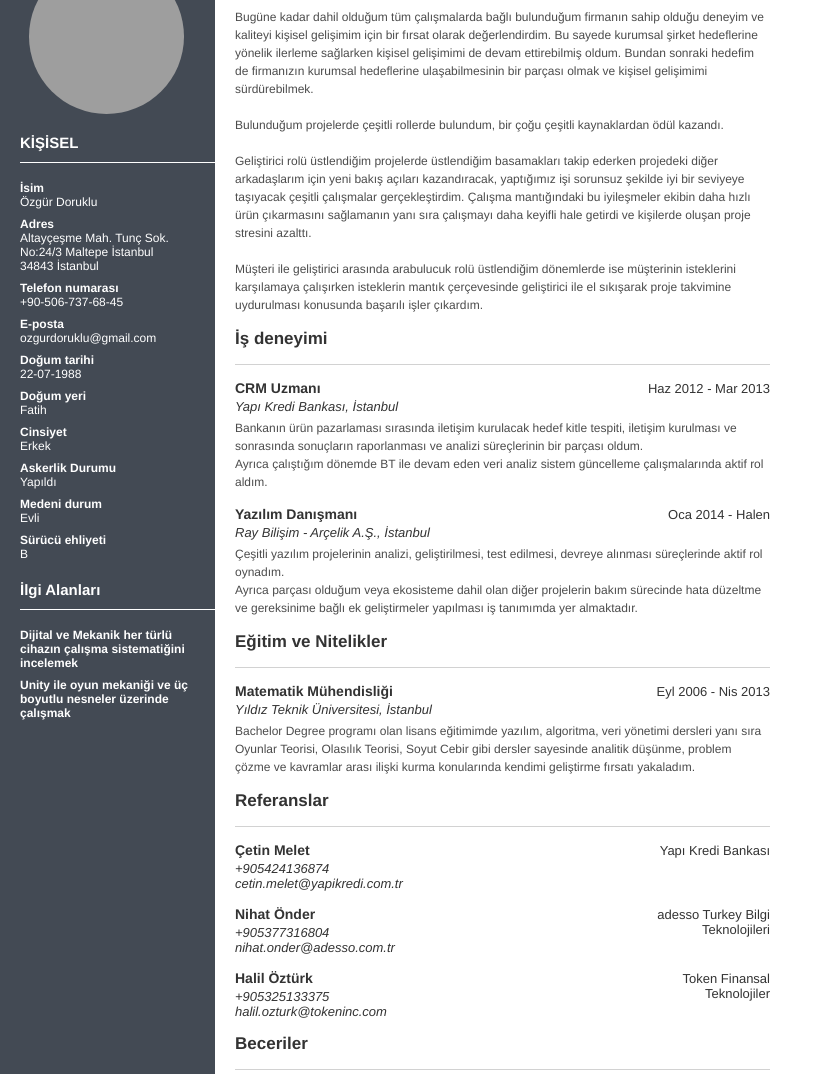
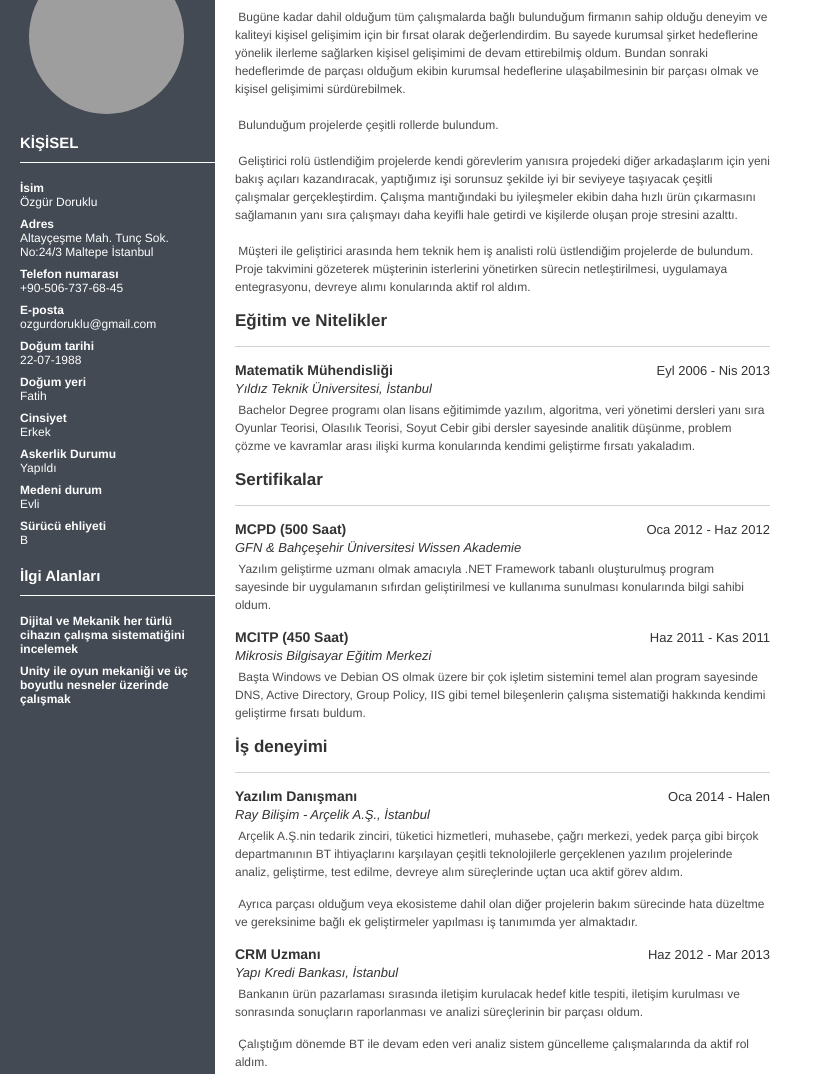
Before and after one commit to OzgurDoruklu/cv, a plain HTML site: page index.html in a window 1280 px wide. Shown: the part 70-1144 px from the top of the page, without its empty margins (0-813 px from the left). Drawn offline with Linux system fonts and the light colour scheme; grey boxes are pictures that could not be loaded.

Commit message:
Cv Update

```diff
--- a/index.html
+++ b/index.html
@@ -442,7 +442,7 @@
           </li>
           <li class="sidebar--item">
             <span class="sidebar--label">Adres</span>
-            <br> Altayçeşme Mah. Tunç Sok. No:24/3 Maltepe İstanbul <br> 34843 İstanbul
+            <br> Altayçeşme Mah. Tunç Sok. No:24/3 Maltepe İstanbul
           </li>
           <li class="sidebar--item">
             <span class="sidebar--label">Telefon numarası</span>
@@ -497,55 +497,21 @@
       <div class="section">
         <div class="section section--summary">
           <div class="section--content">
-            <p>Bugüne kadar dahil olduğum tüm çalışmalarda bağlı bulunduğum firmanın sahip olduğu deneyim ve kaliteyi kişisel gelişimim için bir fırsat olarak değerlendirdim. Bu sayede kurumsal şirket hedeflerine yönelik ilerleme sağlarken kişisel gelişimimi de devam ettirebilmiş oldum. Bundan sonraki hedefim de firmanızın kurumsal hedeflerine ulaşabilmesinin bir parçası olmak ve kişisel gelişimimi sürdürebilmek.</p>
+            <p>&nbsp;Bugüne kadar dahil olduğum tüm çalışmalarda bağlı bulunduğum firmanın sahip olduğu deneyim ve kaliteyi kişisel gelişimim için bir fırsat olarak değerlendirdim. Bu sayede kurumsal şirket hedeflerine yönelik ilerleme sağlarken kişisel gelişimimi de devam ettirebilmiş oldum. Bundan sonraki hedeflerimde de parçası olduğum ekibin kurumsal hedeflerine ulaşabilmesinin bir parçası olmak ve kişisel gelişimimi sürdürebilmek.</p>
             <p>
               <br>
             </p>
-            <p>Bulunduğum projelerde çeşitli rollerde bulundum, bir çoğu çeşitli kaynaklardan ödül kazandı.</p>
+            <p>&nbsp;Bulunduğum projelerde çeşitli rollerde bulundum.</p>
             <p>
               <br>
             </p>
-            <p>Geliştirici rolü üstlendiğim projelerde üstlendiğim basamakları takip ederken projedeki diğer arkadaşlarım için yeni bakış açıları kazandıracak, yaptığımız işi sorunsuz şekilde iyi bir seviyeye taşıyacak çeşitli çalışmalar gerçekleştirdim. Çalışma mantığındaki bu iyileşmeler ekibin daha hızlı ürün çıkarmasını sağlamanın yanı sıra çalışmayı daha keyifli hale getirdi ve kişilerde oluşan proje stresini azalttı.</p>
-            <p>
+            <p>&nbsp;Geliştirici rolü üstlendiğim projelerde kendi görevlerim yanısıra projedeki diğer arkadaşlarım için yeni bakış açıları kazandıracak, yaptığımız işi sorunsuz şekilde iyi bir seviyeye taşıyacak çeşitli çalışmalar gerçekleştirdim. Çalışma mantığındaki bu iyileşmeler ekibin daha hızlı ürün çıkarmasını sağlamanın yanı sıra çalışmayı daha keyifli hale getirdi ve kişilerde oluşan proje stresini azalttı.</p>
+			<p>
               <br>
             </p>
-            <p>Müşteri ile geliştirici arasında arabulucuk rolü üstlendiğim dönemlerde ise müşterinin isteklerini karşılamaya çalışırken isteklerin mantık çerçevesinde geliştirici ile el sıkışarak proje takvimine uydurulması konusunda başarılı işler çıkardım.</p>
+            <p>&nbsp;Müşteri ile geliştirici arasında hem teknik hem iş analisti rolü üstlendiğim projelerde de bulundum. Proje takvimini gözeterek müşterinin isterlerini yönetirken sürecin netleştirilmesi, uygulamaya entegrasyonu, devreye alımı konularında aktif rol aldım.</p>
           </div>
         </div>
-      </div>
-      <div class="section">
-        <div class="section--title">
-          <h2> İş deneyimi </h2>
-        </div>
-        <div class="section--time-line-overlay"></div>
-        <ol class="section--list">
-          <li class="section--item">
-            <div class="section--heading-group">
-              <div class="section--date">Haz 2012 - Mar 2013</div>
-              <div class="section--heading">
-                <h3>CRM Uzmanı</h3>
-              </div>
-              <div class="section--sub-heading"> Yapı Kredi Bankası, İstanbul </div>
-            </div>
-            <div class="section--content">
-              <p>Bankanın ürün pazarlaması sırasında iletişim kurulacak hedef kitle tespiti, iletişim kurulması ve sonrasında sonuçların raporlanması ve analizi süreçlerinin bir parçası oldum.</p>
-              <p>Ayrıca çalıştığım dönemde BT ile devam eden veri analiz sistem güncelleme çalışmalarında aktif rol aldım.</p>
-            </div>
-          </li>
-          <li class="section--item">
-            <div class="section--heading-group">
-              <div class="section--date">Oca 2014 - Halen</div>
-              <div class="section--heading">
-                <h3>Yazılım Danışmanı</h3>
-              </div>
-              <div class="section--sub-heading"> Ray Bilişim - Arçelik A.Ş., İstanbul </div>
-            </div>
-            <div class="section--content">
-              <p>Çeşitli yazılım projelerinin analizi, geliştirilmesi, test edilmesi, devreye alınması süreçlerinde aktif rol oynadım.</p>
-              <p>Ayrıca parçası olduğum veya ekosisteme dahil olan diğer projelerin bakım sürecinde hata düzeltme ve gereksinime bağlı ek geliştirmeler yapılması iş tanımımda yer almaktadır.</p>
-            </div>
-          </li>
-        </ol>
       </div>
       <div class="section">
         <div class="section--title">
@@ -560,7 +526,38 @@
               </div>
               <div class="section--sub-heading"> Yıldız Teknik Üniversitesi, İstanbul </div>
               <div class="section--content">
-                <p>Bachelor Degree programı olan lisans eğitimimde yazılım, algoritma, veri yönetimi dersleri yanı sıra Oyunlar Teorisi, Olasılık Teorisi, Soyut Cebir gibi dersler sayesinde analitik düşünme, problem çözme ve kavramlar arası ilişki kurma konularında kendimi geliştirme fırsatı yakaladım.</p>
+                <p>&nbsp;Bachelor Degree programı olan lisans eğitimimde yazılım, algoritma, veri yönetimi dersleri yanı sıra Oyunlar Teorisi, Olasılık Teorisi, Soyut Cebir gibi dersler sayesinde analitik düşünme, problem çözme ve kavramlar arası ilişki kurma konularında kendimi geliştirme fırsatı yakaladım.</p>
+              </div>
+            </div>
+          </li>
+        </ol>
+      </div>
+	  <div class="section">
+        <div class="section--title">
+          <h2> Sertifikalar </h2>
+        </div>
+        <ol class="section--list">
+          <li class="section--item">
+            <div class="section--heading-group">
+              <div class="section--date"> Oca 2012 - Haz 2012 </div>
+              <div class="section--heading">
+                <h3>MCPD (500 Saat)</h3>
+              </div>
+              <div class="section--sub-heading">GFN & Bahçeşehir Üniversitesi Wissen Akademie</div>
+              <div class="section--content">
+                <p>&nbsp;Yazılım geliştirme uzmanı olmak amacıyla .NET Framework tabanlı oluşturulmuş program sayesinde bir uygulamanın sıfırdan geliştirilmesi ve kullanıma sunulması konularında bilgi sahibi oldum.</p>
+              </div>
+            </div>
+          </li>
+          <li class="section--item">
+            <div class="section--heading-group">
+              <div class="section--date"> Haz 2011 - Kas 2011 </div>
+              <div class="section--heading">
+                <h3>MCITP (450 Saat)</h3>
+              </div>
+              <div class="section--sub-heading">Mikrosis Bilgisayar Eğitim Merkezi</div>
+              <div class="section--content">
+                <p>&nbsp;Başta Windows ve Debian OS olmak üzere bir çok işletim sistemini temel alan program sayesinde DNS, Active Directory, Group Policy, IIS gibi temel bileşenlerin çalışma sistematiği hakkında kendimi geliştirme fırsatı buldum.</p>
               </div>
             </div>
           </li>
@@ -568,35 +565,36 @@
       </div>
       <div class="section">
         <div class="section--title">
-          <h2> Referanslar </h2>
+          <h2> İş deneyimi </h2>
         </div>
         <div class="section--time-line-overlay"></div>
         <ol class="section--list">
           <li class="section--item">
             <div class="section--heading-group">
-              <div class="section--date"> Yapı Kredi Bankası </div>
+              <div class="section--date">Oca 2014 - Halen</div>
               <div class="section--heading">
-                <h3>Çetin Melet</h3>
+                <h3>Yazılım Danışmanı</h3>
               </div>
-              <div class="section--sub-heading"> +905424136874 <br> cetin.melet@yapikredi.com.tr </div>
+              <div class="section--sub-heading"> Ray Bilişim - Arçelik A.Ş., İstanbul </div>
+            </div>
+            <div class="section--content">
+              <p>&nbsp;Arçelik A.Ş.nin tedarik zinciri, tüketici hizmetleri, muhasebe, çağrı merkezi, yedek parça gibi birçok departmanının BT ihtiyaçlarını karşılayan çeşitli teknolojilerle gerçeklenen yazılım projelerinde analiz, geliştirme, test edilme, devreye alım süreçlerinde uçtan uca aktif görev aldım.</p>
+              <br>
+			  <p>&nbsp;Ayrıca parçası olduğum veya ekosisteme dahil olan diğer projelerin bakım sürecinde hata düzeltme ve gereksinime bağlı ek geliştirmeler yapılması iş tanımımda yer almaktadır.</p>
             </div>
           </li>
-          <li class="section--item">
+        <li class="section--item">
             <div class="section--heading-group">
-              <div class="section--date"> adesso Turkey Bilgi Teknolojileri </div>
+              <div class="section--date">Haz 2012 - Mar 2013</div>
               <div class="section--heading">
-                <h3>Nihat Önder</h3>
+                <h3>CRM Uzmanı</h3>
               </div>
-              <div class="section--sub-heading"> +905377316804 <br> nihat.onder@adesso.com.tr </div>
+              <div class="section--sub-heading"> Yapı Kredi Bankası, İstanbul </div>
             </div>
-          </li>
-          <li class="section--item">
-            <div class="section--heading-group">
-              <div class="section--date"> Token Finansal Teknolojiler </div>
-              <div class="section--heading">
-                <h3>Halil Öztürk</h3>
-              </div>
-              <div class="section--sub-heading"> +905325133375 <br> halil.ozturk@tokeninc.com </div>
+            <div class="section--content">
+              <p>&nbsp;Bankanın ürün pazarlaması sırasında iletişim kurulacak hedef kitle tespiti, iletişim kurulması ve sonrasında sonuçların raporlanması ve analizi süreçlerinin bir parçası oldum.</p>
+              <br>
+			  <p>&nbsp;Çalıştığım dönemde BT ile devam eden veri analiz sistem güncelleme çalışmalarında da aktif rol aldım.</p>
             </div>
           </li>
         </ol>
@@ -721,6 +719,41 @@
           </li>
         </ol>
       </div>
-    </section>
+      <div class="section">
+        <div class="section--title">
+          <h2> Referanslar </h2>
+        </div>
+        <div class="section--time-line-overlay"></div>
+        <ol class="section--list">
+          <li class="section--item">
+            <div class="section--heading-group">
+              <div class="section--date"> Yapı Kredi Bankası </div>
+              <div class="section--heading">
+                <h3>Çetin Melet</h3>
+              </div>
+              <div class="section--sub-heading"> +905424136874 <br> cetin.melet@yapikredi.com.tr </div>
+            </div>
+          </li>
+          <li class="section--item">
+            <div class="section--heading-group">
+              <div class="section--date"> adesso Turkey Bilgi Teknolojileri </div>
+              <div class="section--heading">
+                <h3>Nihat Önder</h3>
+              </div>
+              <div class="section--sub-heading"> +905377316804 <br> nihat.onder@adesso.com.tr </div>
+            </div>
+          </li>
+          <li class="section--item">
+            <div class="section--heading-group">
+              <div class="section--date"> Token Finansal Teknolojiler </div>
+              <div class="section--heading">
+                <h3>Halil Öztürk</h3>
+              </div>
+              <div class="section--sub-heading"> +905325133375 <br> halil.ozturk@tokeninc.com </div>
+            </div>
+          </li>
+        </ol>
+      </div>
+      </section>
   </body>
 </html>
```
